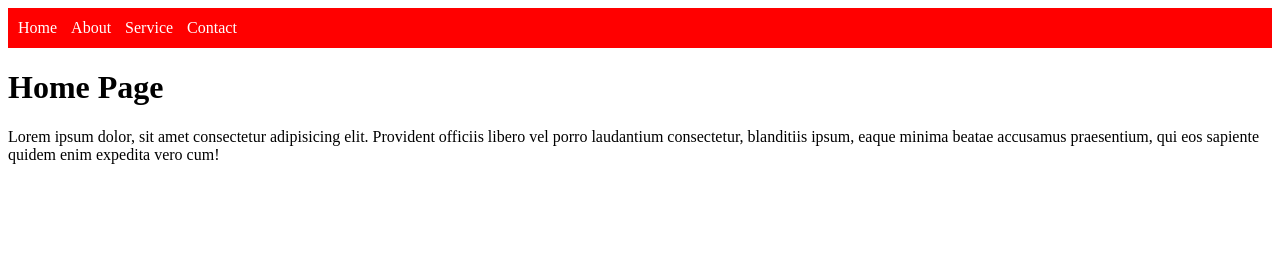
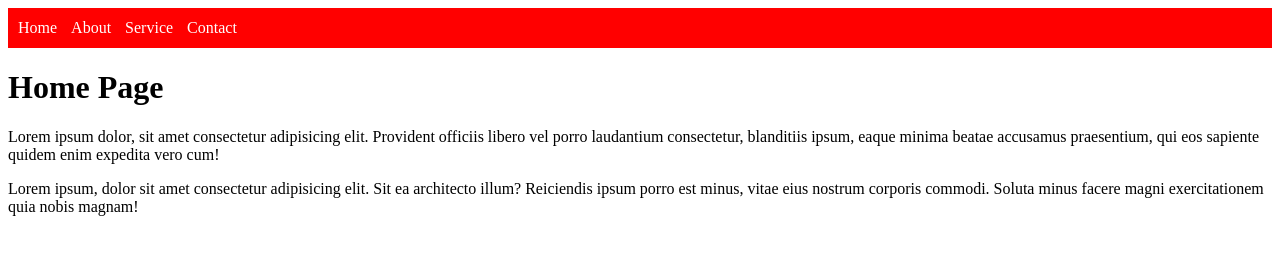
Before and after one commit to CODE-IT-Dharan/demo-git-poject, a plain HTML site: page index.html in a window 1280 px wide. Drawn offline with Linux system fonts and the light colour scheme.

Commit message:
second para added to index page

```diff
--- a/index.html
+++ b/index.html
@@ -20,5 +20,11 @@
       minima beatae accusamus praesentium, qui eos sapiente quidem enim expedita
       vero cum!
     </p>
+    <p>
+      Lorem ipsum, dolor sit amet consectetur adipisicing elit. Sit ea
+      architecto illum? Reiciendis ipsum porro est minus, vitae eius nostrum
+      corporis commodi. Soluta minus facere magni exercitationem quia nobis
+      magnam!
+    </p>
   </body>
 </html>
```
